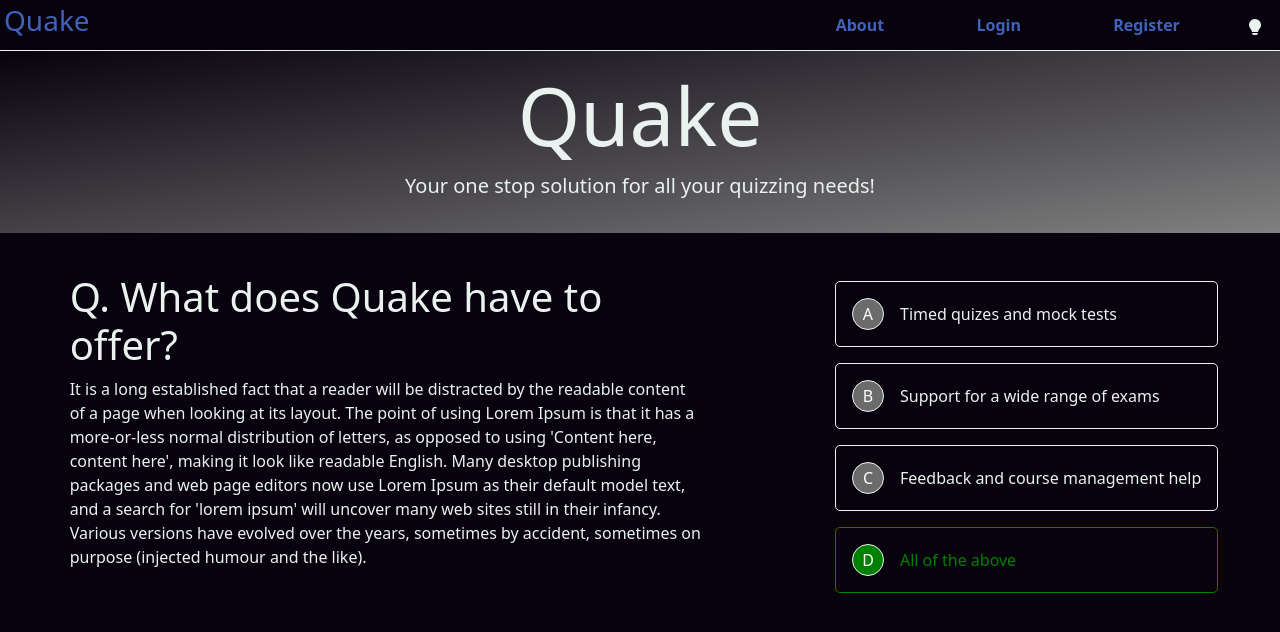
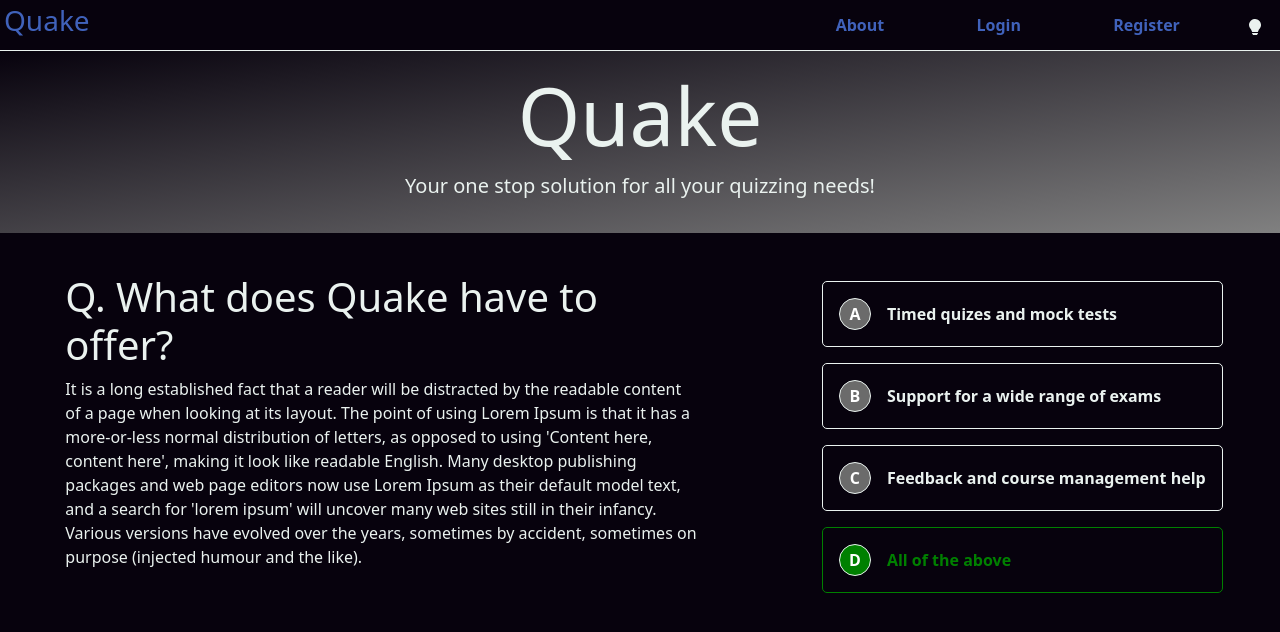
Before and after one commit to nykajak/quake, a Vue app in the folder frontend/: page / in a window 1280 px wide. Shown: the top 632 px of the page. Built offline with nearby package versions, Linux system fonts and the light colour scheme.

Commit message:
Frontend integration: made option text bold

```diff
--- a/frontend/src/components/Branding.vue
+++ b/frontend/src/components/Branding.vue
@@ -72,6 +72,7 @@
     color: light-dark(var(--dark-color),var(--light-color));
     align-items: center;
     width: 650px;
+    justify-content: center;
 }
 
 .option{
@@ -85,6 +86,7 @@
 }
 
 .option-letter {
+    font-weight: bold;
     text-align: center;
     justify-content: center;
     align-items: center;
@@ -95,6 +97,7 @@
 }
 
 .option-text{
+    font-weight: bold;
     display: flex;
     align-items: center;
     padding-left: 1em;
```
